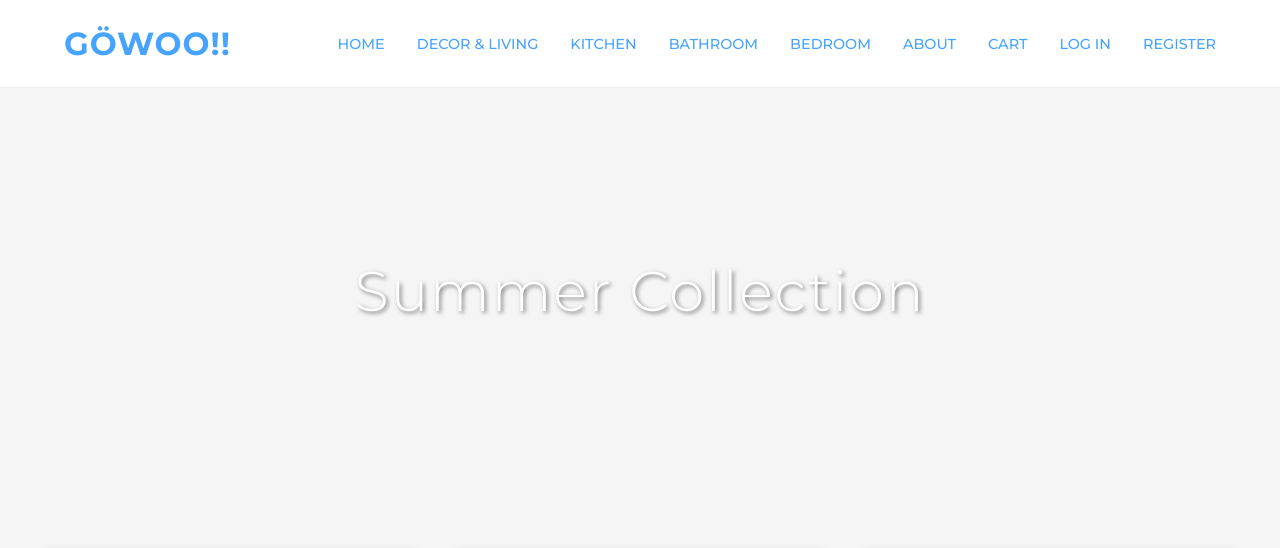
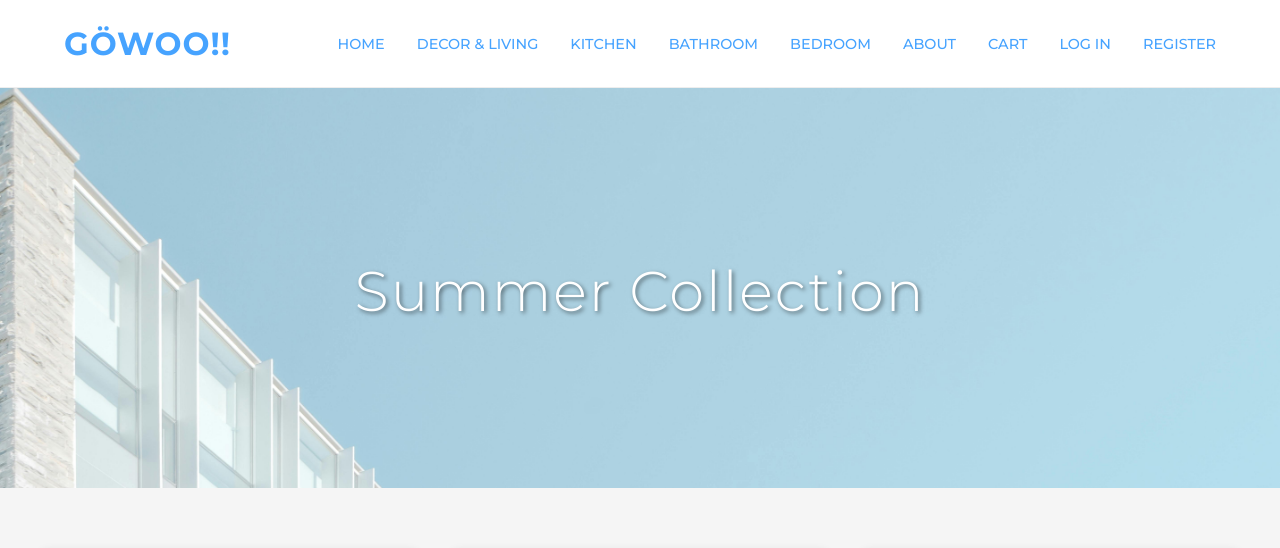
Before and after one commit to Albeehu/shopping_client, a Flask app: page / in a window 1280 px wide. Shown: the top 548 px of the page. Run offline with Flask 3, Linux system fonts and the light colour scheme; some libraries are stand-ins or nearby versions.

Commit message:
banner＿fixed

```diff
--- a/static/style.css
+++ b/static/style.css
@@ -69,7 +69,6 @@ body {
   white-space: nowrap; /* 防止用戶名換行 */
 }
 
-
 /* 移除 .nav-actions 相關樣式，因為 HTML 元素已移除 */
 /* .nav-actions a { ... } */
 /* .nav-actions a:hover { ... } */
@@ -84,7 +83,7 @@ body {
 .banner {
   margin-bottom: 60px;
   height: 50vh; /* 調整高度以符合圖片範例 */
-  background-image: url('https://via.placeholder.com/1500x500/ADD8E6/FFFFFF?text=Summer+Collection+Banner'); /* 替換成您的圖片路徑 */
+  background-image: url("/static/images/banner.jpg"); /*替換成您的圖片路徑*/
   background-size: cover;
   background-position: center;
   display: flex;
```
